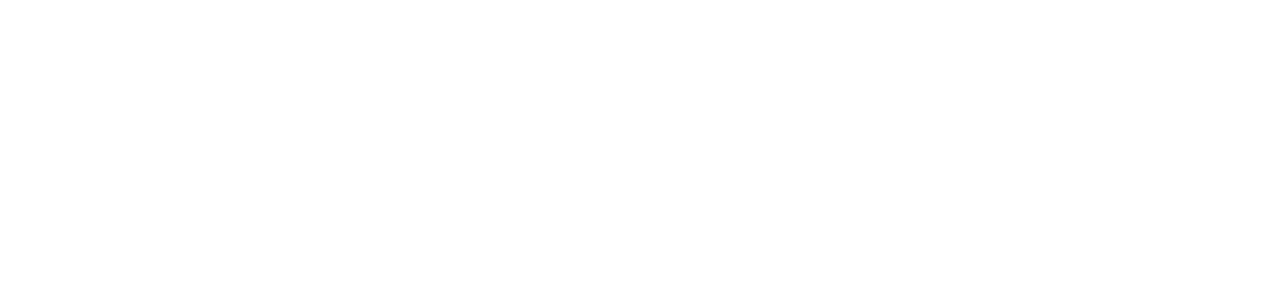
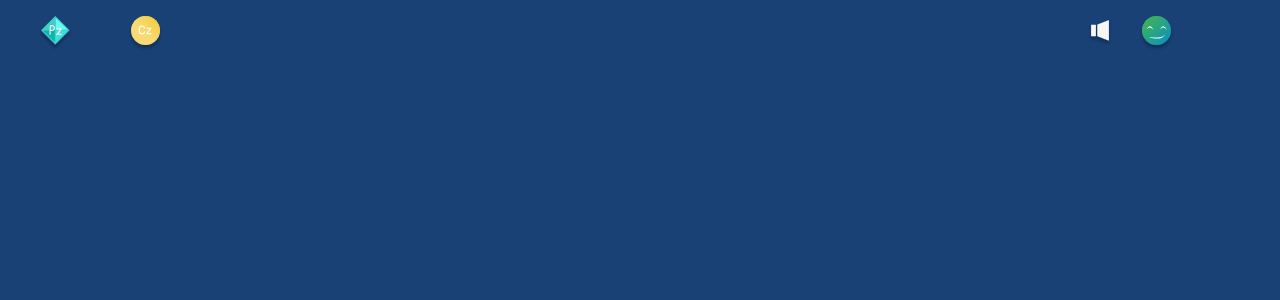
Before and after one commit to jpgsaraceni/mvp-frontend, a React (Create React App) app: page /game in a window 1280 px wide. Before the commit this address had no page. Shown: the top 300 px of the page. Built offline with nearby package versions, Linux system fonts and the light colour scheme.

Commit message:
feat: create template for game

```diff
--- /dev/null
+++ b/src/components/GameTemplate/index.tsx
@@ -0,0 +1,23 @@
+import React from 'react';
+
+import coins from '../../assets/images/coin.svg';
+import avatar from '../../assets/images/profile.svg';
+
+import * as S from './styles';
+
+type Props = {
+  children: React.ReactNode;
+};
+
+const GameTemplate = ({ children }: Props) => {
+  return (
+    <S.Container>
+      <S.Sound />
+      <S.Coins src={coins} />
+      <S.Avatar src={avatar} />
+      {children}
+    </S.Container>
+  );
+};
+
+export default GameTemplate;
--- /dev/null
+++ b/src/components/GameTemplate/styles.ts
@@ -0,0 +1,34 @@
+import styled, { css } from 'styled-components';
+import SoundIcon from '../../components/SoundIcon';
+
+export const Container = styled.div`
+  height: 100vh;
+  background-color: #1a4176;
+  position: relative;
+`;
+
+export const Sound = styled(SoundIcon)`
+  position: absolute;
+  top: 2.5%;
+  left: 85%;
+`;
+
+export const Coins = styled.img`
+  height: 35px;
+  position: absolute;
+  top: 2%;
+  left: 10%;
+`;
+
+export const Avatar = styled.img`
+  height: 35px;
+  position: absolute;
+  top: 2%;
+  left: 89%;
+  transition: all 0.7s ease;
+
+  &:hover {
+    cursor: pointer;
+    transform: scale(1.1);
+  }
+`;
--- /dev/null
+++ b/src/pages/Game/index.tsx
@@ -0,0 +1,15 @@
+import React, { useState } from 'react';
+import GameTemplate from '../../components/GameTemplate';
+import points from '../../assets/images/points.svg';
+
+import * as S from './styles';
+
+const Game = () => {
+  return (
+    <GameTemplate>
+      <S.Points src={points} />
+    </GameTemplate>
+  );
+};
+
+export default Game;
--- /dev/null
+++ b/src/pages/Game/styles.ts
@@ -0,0 +1,8 @@
+import styled from 'styled-components';
+
+export const Points = styled.img`
+  height: 35px;
+  position: absolute;
+  top: 2%;
+  left: 3%;
+`;
--- a/src/pages/World/index.tsx
+++ b/src/pages/World/index.tsx
@@ -1,5 +1,6 @@
 import React, { useState } from 'react';
-
+import { useNavigate } from 'react-router-dom';
+import GameTemplate from '../../components/GameTemplate';
 import phase1 from '../../assets/images/world.svg';
 import namePhase1 from '../../assets/images/name-phase-1.svg';
 import namePhase2 from '../../assets/images/name-phase-2.svg';
@@ -8,8 +9,6 @@
 import disablePlayButton from '../../assets/images/disable-play-button.svg';
 import ranking from '../../assets/images/podium.svg';
 import store from '../../assets/images/store.svg';
-import coins from '../../assets/images/coin.svg';
-import avatar from '../../assets/images/profile.svg';
 import next from '../../assets/images/next.svg';
 import prev from '../../assets/images/previous.svg';
 
@@ -17,6 +16,7 @@
 
 const World = () => {
   const [phase, setPhase] = useState(1);
+  const navigateTo = useNavigate();
 
   const ChangePhase = () => {
     if (phase === 1) {
@@ -27,8 +27,7 @@
   };
 
   return (
-    <S.Container>
-      <S.Sound />
+    <GameTemplate>
       <S.PrevPhase onClick={ChangePhase} src={prev} />
       <S.NextPhase onClick={ChangePhase} src={next} />
 
@@ -37,13 +36,12 @@
       <S.PlayButton
         src={phase === 1 ? playButton : disablePlayButton}
         phase={phase}
+        onClick={() => navigateTo('/game')}
       />
 
       <S.Ranking src={ranking} />
       <S.Store src={store} />
-      <S.Coins src={coins} />
-      <S.Avatar src={avatar} />
-    </S.Container>
+    </GameTemplate>
   );
 };
 
--- a/src/pages/World/styles.ts
+++ b/src/pages/World/styles.ts
@@ -1,17 +1,4 @@
 import styled, { css } from 'styled-components';
-import SoundIcon from '../../components/SoundIcon';
-
-export const Container = styled.div`
-  height: 100vh;
-  background-color: #1a4176;
-  position: relative;
-`;
-
-export const Sound = styled(SoundIcon)`
-  position: absolute;
-  top: 2.5%;
-  left: 85%;
-`;
 
 export const Phase = styled.img`
   height: 35%;
@@ -99,23 +86,3 @@
     transform: scale(1.1);
   }
 `;
-
-export const Coins = styled.img`
-  height: 35px;
-  position: absolute;
-  top: 2%;
-  left: 10%;
-`;
-
-export const Avatar = styled.img`
-  height: 35px;
-  position: absolute;
-  top: 2%;
-  left: 89%;
-  transition: all 0.7s ease;
-
-  &:hover {
-    cursor: pointer;
-    transform: scale(1.1);
-  }
-`;
--- a/src/routes/index.tsx
+++ b/src/routes/index.tsx
@@ -3,6 +3,7 @@
 
 import Home from '../pages/Home';
 import World from '../pages/World';
+import Game from '../pages/Game';
 
 export default function Router() {
   return (
@@ -11,6 +12,7 @@
         <Route path="/" element={<Home />} />
         <Route path="/home" element={<Home />} />
         <Route path="/world" element={<World />} />
+        <Route path="/game" element={<Game />} />
       </Routes>
     </BrowserRouter>
   );
```
